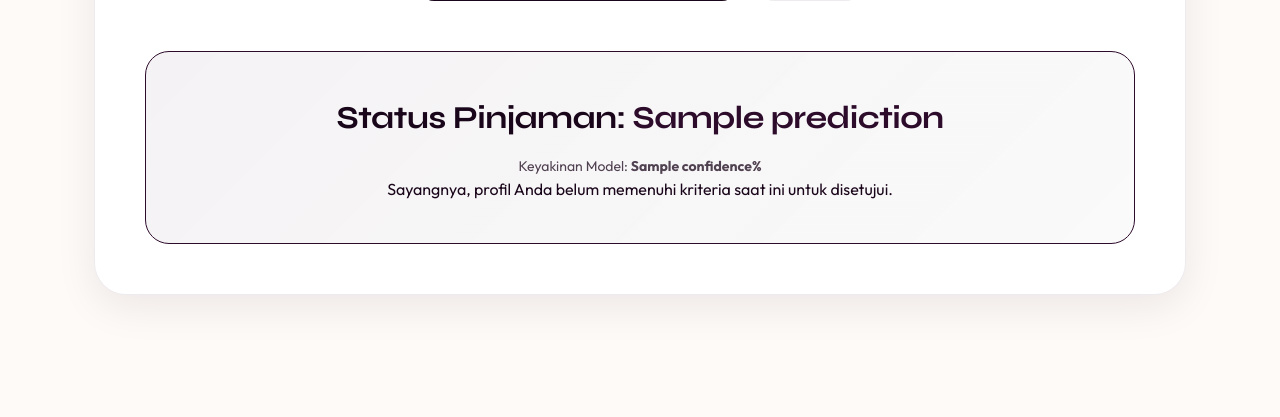
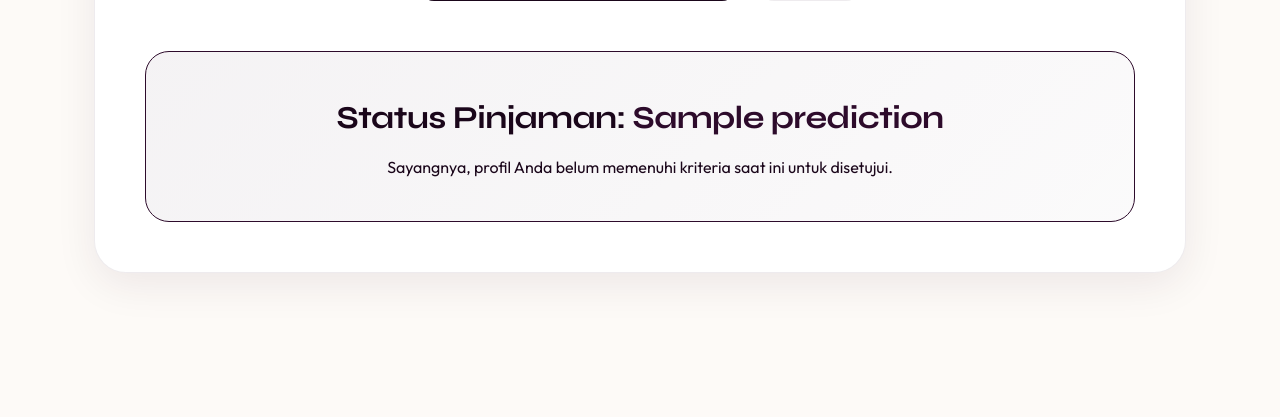
Before and after one commit to haniahumayra/loan-approval-project, a Flask app: template templates/index.html in a window 1280 px wide. Shown: the part 1904-2321 px from the top of the page. Run offline with Flask 2, Linux system fonts and the light colour scheme; the template is opened without the code that fills it: most values are stand-ins (such as "Sample title", 1, 10 or a date in 2020); parts of the project's set-up code (start-up, migrations or seed data) failed here and were passed over.

Commit message:
remove confidence from prediction

```diff
--- a/app.py
+++ b/app.py
@@ -48,17 +48,14 @@ def predict():
         }])
 
         prediction = model.predict(input_df)[0]
-        proba = model.predict_proba(input_df)[0]
-
-        confidence = round(proba[1] * 100, 1)
 
         if prediction == 1 or str(prediction).lower() == "approved":
             result_text = "Disetujui"
         else:
             result_text = "Ditolak"
-            confidence = round(proba[0] * 100, 1)
 
-        return render_template('index.html', prediction=result_text, confidence=confidence, inputs=data)
+        return render_template('index.html', prediction=result_text, inputs=data)
+
 
     except Exception as e:
         print("ERROR:", e)
--- a/templates/index.html
+++ b/templates/index.html
@@ -125,8 +125,6 @@
                 {% if prediction %}
                 <div class="result-box {{ 'approved' if prediction == 'Disetujui' else 'rejected' }}" id="resultArea">
                     <h3>Status Pinjaman: <span class="{{ 'text-gold' if prediction == 'Disetujui' else 'text-p-mid' }}">{{ prediction }}</span></h3>
-
-                      <p style="font-size: 14px; opacity: 0.75; margin-top: 4px;">Keyakinan Model: <strong>{{ confidence }}%</strong></p>
 
                     <p>{{ 'Selamat! Profil Anda memenuhi kriteria berbasis AI kami untuk disetujui.' if prediction == 'Disetujui' else 'Sayangnya, profil Anda belum memenuhi kriteria saat ini untuk disetujui.' }}</p>
                 </div>
```
